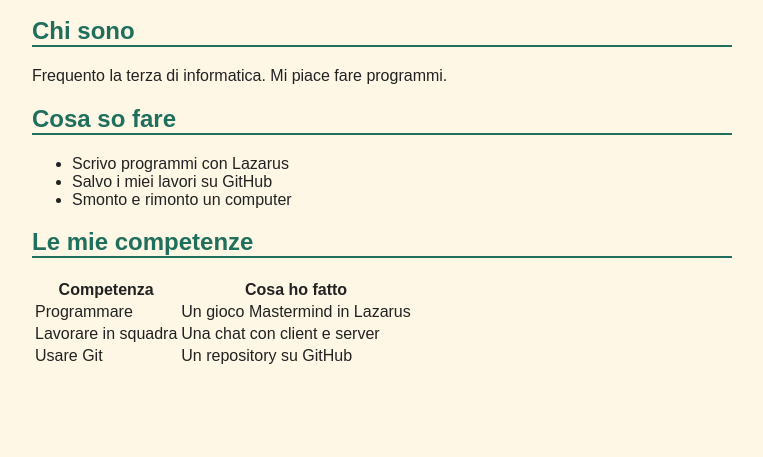
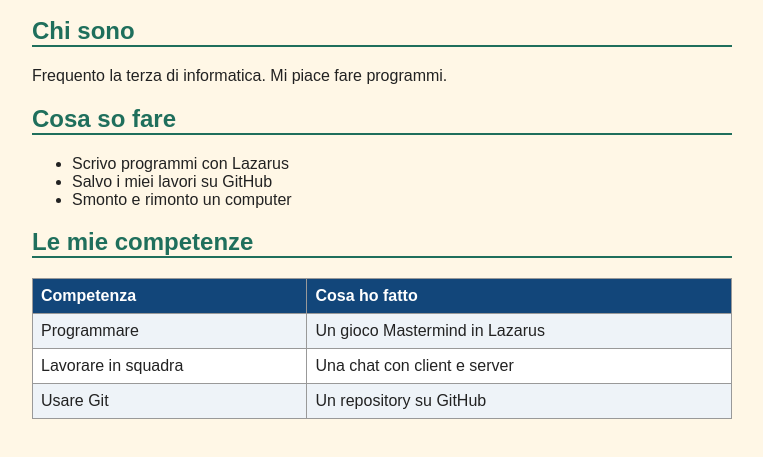
Before and after one commit to tomaslous/Sito-personale, a plain HTML site: page index.html in a window 1280 px wide. Shown: the part 121-578 px from the top of the page, without its empty margins (258-1021 px from the left). Drawn offline with Linux system fonts and the light colour scheme.

Commit message:
Aggiungo lo stile alla tabella

```diff
--- a/style.css
+++ b/style.css
@@ -15,3 +15,25 @@ h2 {
 color: #1f6f5c;
 border-bottom: 2px solid #1f6f5c;
 }
+
+table {
+border-collapse: collapse;
+width: 100%;
+background: white;
+}
+th, td {
+border: 1px solid #999999;
+padding: 8px;
+text-align: left;
+}
+th {
+background: #12467a;
+color: white;
+}
+tr:nth-child(even) {
+background: #eef3f8;
+}
+img {
+max-width: 100%;
+border-radius: 12px;
+}
```
